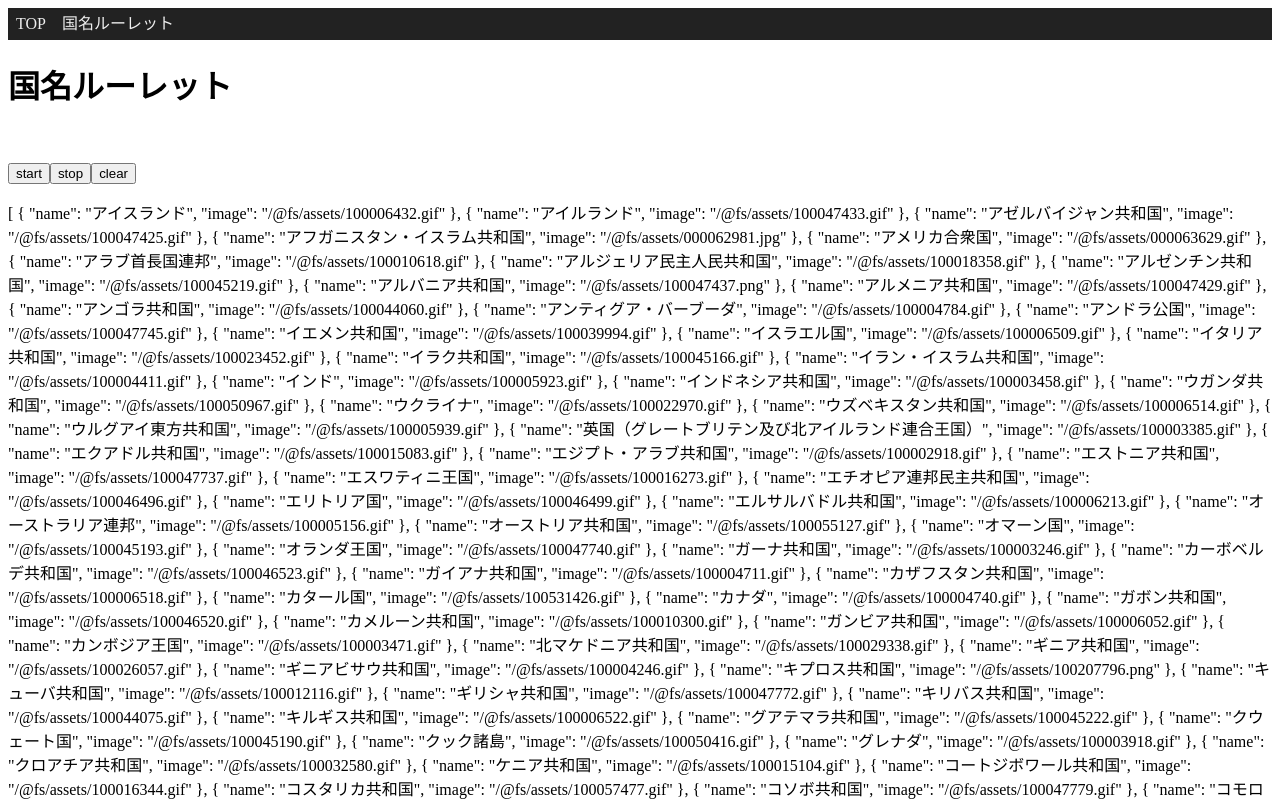
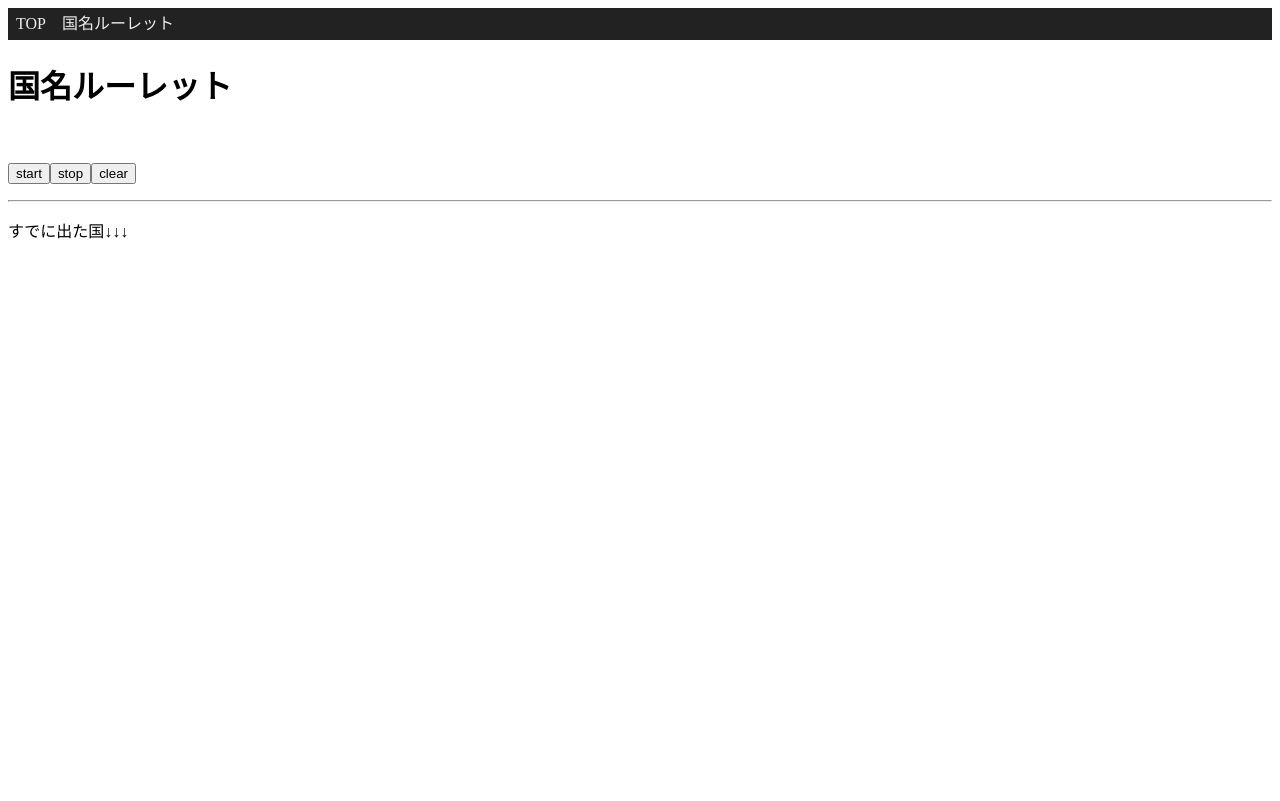
Before and after one commit to baum9chen/webapp-vue, a Nuxt app: page /Country in a window 1280 px wide. Shown: the top 801 px of the page. Built offline with nearby package versions, Linux system fonts and the light colour scheme.

Commit message:
既に出た国リストを追加

```diff
--- a/pages/Country.vue
+++ b/pages/Country.vue
@@ -11,8 +11,13 @@
         <button @click="stop_roulette">stop</button>
         <button @click="clear_roulette">clear</button>
       </p>
-      <p>{{ countries }}</p>
-      <p>{{ countries_already }}</p>
+      <hr />
+      <p>すでに出た国↓↓↓</p>
+      <p class="coutries_already">
+        <ul>
+          <li v-for="item in countries_already" :key="item.name">{{ item.name }}</li>
+        </ul>
+      </p>
     </div>
   </div>
 </template>
```
